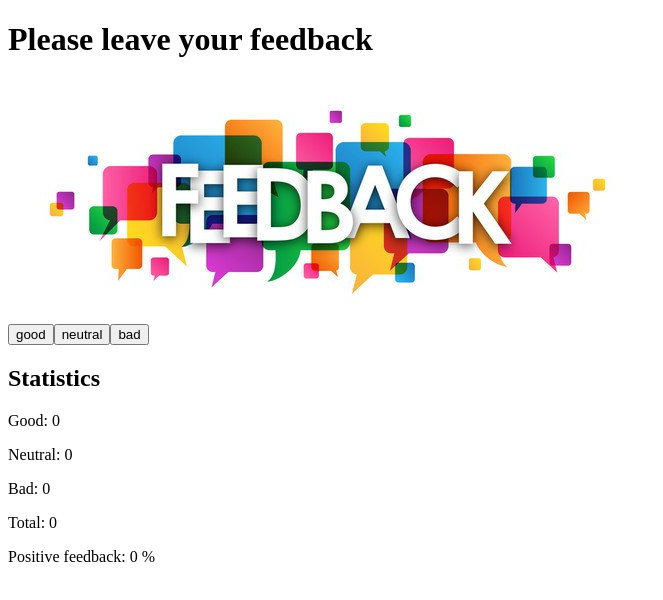
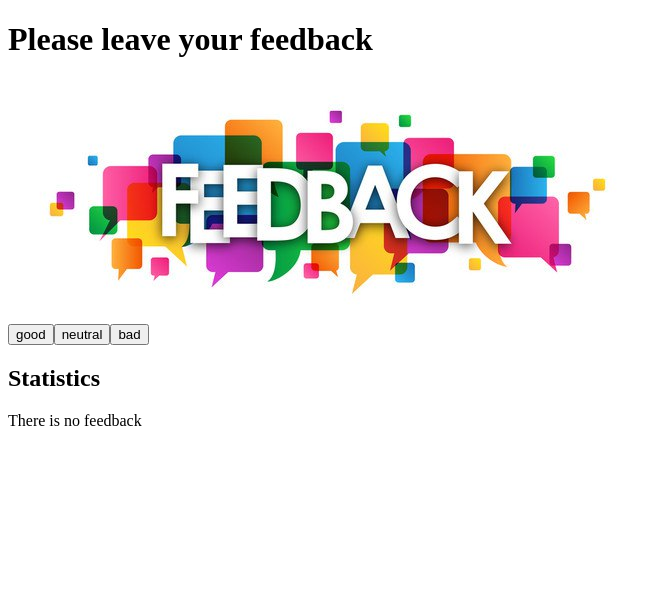
Before and after one commit to Kateryna-Borysenko/goit-react-hw-02-feedback, a React (Create React App) app: page / in a window 1280 px wide. Shown: the top 600 px of the page, without its empty margins (0-663 px from the left). Built offline with nearby package versions, Linux system fonts and the light colour scheme.

Commit message:
Added Section

```diff
--- a/src/components/App/App.jsx
+++ b/src/components/App/App.jsx
@@ -3,6 +3,7 @@ import React, { Component } from 'react';
 import image from 'images/feedback.jpeg';
 import Statistics from 'components/Statistics/Statistics';
 import FeedbackOptions from 'components/FeedbackOptions/FeedbackOptions';
+import Section from 'components/Section/Section';
 
 export class App extends Component {
   state = {
@@ -25,7 +26,7 @@ export class App extends Component {
     const total = this.countTotalFeedback();
     const good = this.state.good; //
     //Math.ceil()-> округление до большего целого
-    //eсли total -> есть то считаем, если ничего не выбрано значение 0
+    //eсли total -> есть то считаем, если ничего не выбрано значение 0 без проверки NaN
     return total ? Math.ceil((good / total) * 100) : 0;
   };
 
@@ -33,18 +34,19 @@ export class App extends Component {
     const { good, neutral, bad } = this.state;
     return (
       <div>
-        {/* Section start */}
         <h1 className="title">Please leave your feedback</h1>
         <img src={image} alt="Feedback" />
-        {/* Section end */}
 
         <FeedbackOptions
           categories={['good', 'neutral', 'bad']}
           onClickBtn={this.onClickBtn} //cсылка на ф-цию
         />
-        <h2 className="title">Statistics</h2>
 
+        <Section title="Statistics">
           {/* диструктуризация строка 19*/}
+
+          {/*  блок Statistics рендерился только после того, как был собран хотя бы один отзыв */}
+          {this.countTotalFeedback() ? (
             <Statistics
               good={good}
               neutral={neutral}
@@ -52,6 +54,10 @@ export class App extends Component {
               total={this.countTotalFeedback()} //результат вызова
               percentage={this.countPositiveFeedbackPercentage()} //результат вызова
             />
+          ) : (
+            'There is no feedback'
+          )}
+        </Section>
       </div>
     );
   }
--- a/src/components/Section/Section.jsx
+++ b/src/components/Section/Section.jsx
@@ -0,0 +1,17 @@
+import PropTypes from 'prop-types';
+import styles from './Section.module.css';
+
+const Section = ({ title, children }) => {
+  return (
+    <div className={styles.wrap}>
+      <h2 className={styles.title}>{title}</h2>
+      {/* title - по умолчанию */}
+      {children}
+    </div>
+  );
+};
+
+Section.propTypes = {
+  title: PropTypes.string, //может прийти, а может и нет;
+};
+export default Section;
```
Also changed, not shown: 1 other file (tests, documents, lock files or other folders). Lines whose indentation alone changed are shown as unchanged.
